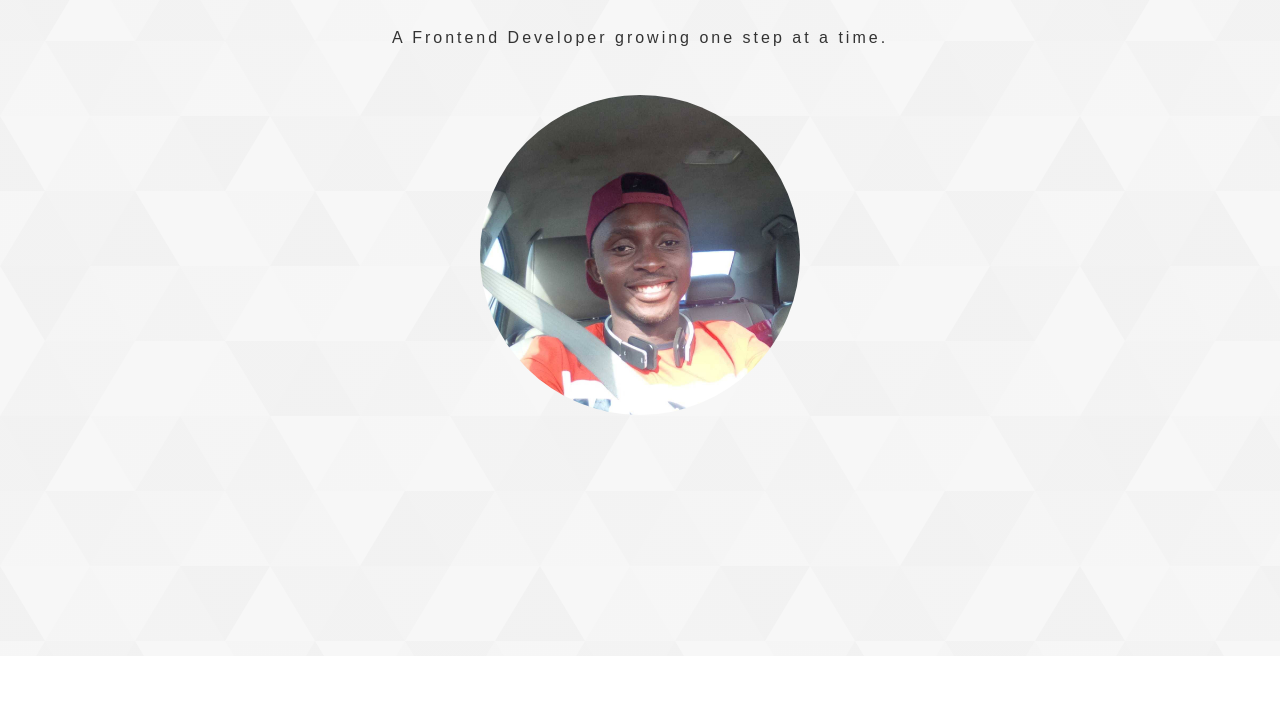
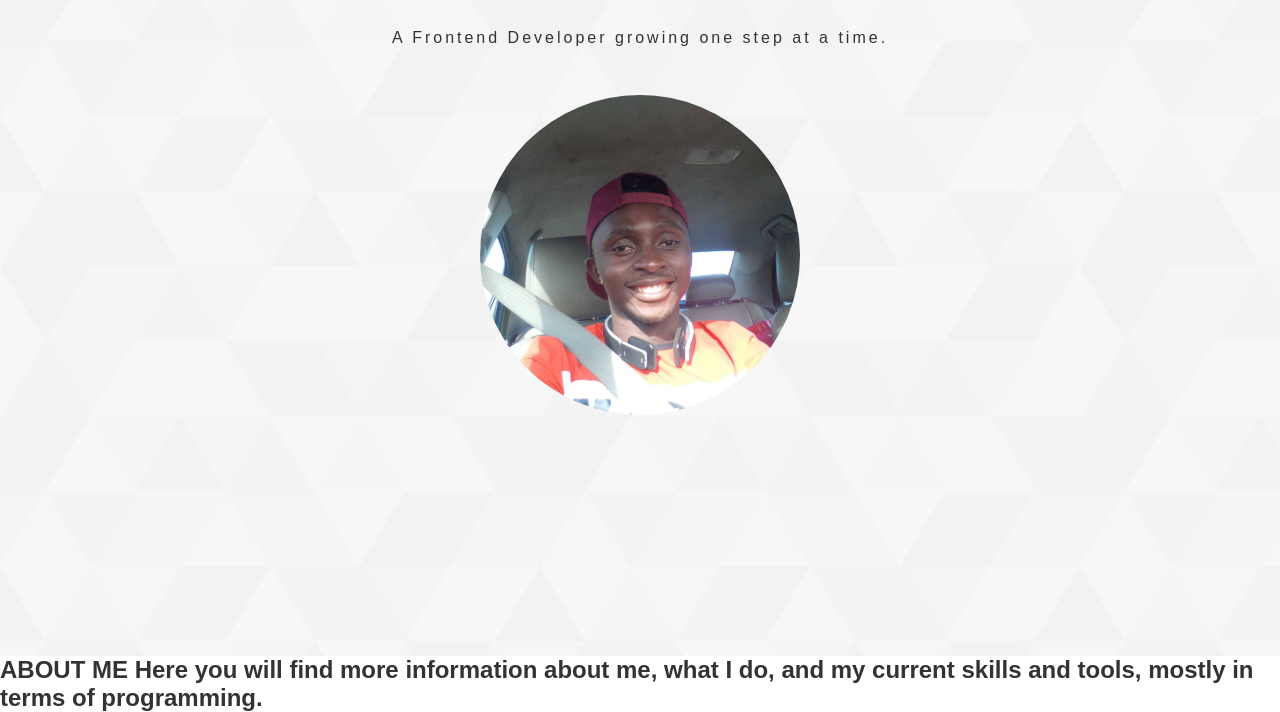
Before and after one commit to Mogle7Arkad/My-PortFolio, a website: page dist/index.html in a window 1280 px wide. Shown: the part 184-896 px from the top of the page. Before the commit the page ends 840 px from the top, so only its background shows below. Drawn offline with Linux system fonts and the light colour scheme.

Commit message:
add the about section tag with the heading and sub-heading

```diff
--- a/dist/index.html
+++ b/dist/index.html
@@ -57,6 +57,14 @@
                     <div class="home-hero-img"><img src="./assets/hero.jpg" alt=""></div>
                 </div>
             </div>
+            <div id="about" class="about">
+                <div class="main-container">
+                    <h2 class="about-heading">
+                        <span class="about-heading-main">ABOUT ME</span>
+                        <span class="about-heading-sub">Here you will find more information about me, what I do, and my current skills and tools, mostly in terms of programming.</span>
+                    </h2>
+                </div>
+            </div>
         </main>
     </div>
 </body>
```
